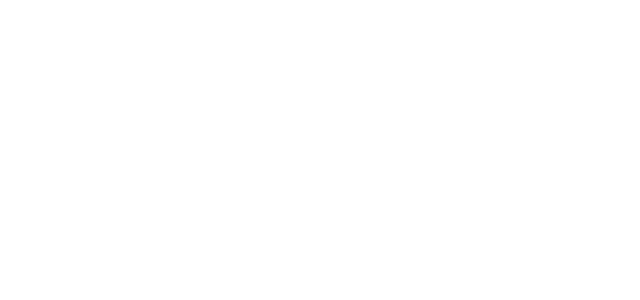
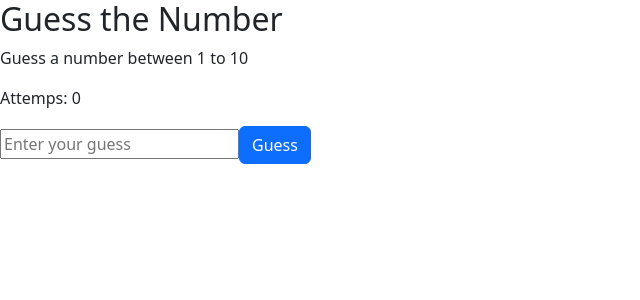
Before and after one commit to natekrth/guessing-game, a React (Create React App) app in the folder frontend/: page /home in a window 1280 px wide. Before the commit this address had no page. Shown: the top 300 px of the page, without its empty margins (0-640 px from the left). Built offline with nearby package versions, Linux system fonts and the light colour scheme.

Commit message:
implement home page where we play guessing game

```diff
--- a/frontend/package.json
+++ b/frontend/package.json
@@ -6,7 +6,9 @@
     "@testing-library/jest-dom": "^5.17.0",
     "@testing-library/react": "^13.4.0",
     "@testing-library/user-event": "^13.5.0",
+    "bootstrap": "^5.3.3",
     "react": "^18.2.0",
+    "react-bootstrap": "^2.10.1",
     "react-dom": "^18.2.0",
     "react-router-dom": "^6.22.2",
     "react-scripts": "5.0.1",
--- a/frontend/src/App.js
+++ b/frontend/src/App.js
@@ -1,5 +1,5 @@
 import React, { useState, createContext } from 'react';
-import { BrowserRouter, Route, Routes } from "react-router-dom";
+import { Route, Routes, Navigate } from "react-router-dom";
 
 import Home from "./pages/home/Home";
 import Login from './pages/login/Login';
@@ -7,12 +7,25 @@
 const UserStateContext = createContext();
 
 function App() {
+    const [userState, setUserState] = useState(null); // Initial state is null
+
+    // Function to handle login and set userState with token
+    const handleLogin = (token) => {
+        setUserState(token);
+    };
+
+    console.log(userState);
+
     return (
-        <Routes>
-            <Route path="/" element={<Home/>}></Route>
-            <Route path="/login" element={<Login/>}></Route>
-        </Routes>
+        <UserStateContext.Provider value={{ userState, handleLogin }}>
+            <Routes>
+                <Route path="/" element={<Login handleLogin={handleLogin} />} />
+                <Route path="/home" element={<Home />} />
+                <Route path="*" element={<Navigate to="/" />} />
+            </Routes>
+        </UserStateContext.Provider>
     );
 }
 
+export { UserStateContext };
 export default App;
--- a/frontend/src/index.js
+++ b/frontend/src/index.js
@@ -4,6 +4,7 @@
 import App from './App';
 import reportWebVitals from './reportWebVitals';
 import { BrowserRouter } from "react-router-dom";
+import 'bootstrap/dist/css/bootstrap.css';
 
 const root = ReactDOM.createRoot(document.getElementById('root'));
 root.render(
--- a/frontend/src/pages/home/Home.jsx
+++ b/frontend/src/pages/home/Home.jsx
@@ -1,9 +1,76 @@
-import React from 'react'
+import React, { useState, useContext } from "react";
+import { useNavigate } from "react-router-dom";
+import { UserStateContext } from "../../App";
+import Button from 'react-bootstrap/Button';
 
-const Home = () => {
+function Home() {
+  const { userState } = useContext(UserStateContext);
+  const [guess, setGuess] = useState("");
+  const [message, setMessage] = useState("");
+  const [attempt, setAttempt] = useState(0);
+  const navigate = useNavigate();
+
+  const handleChange = (event) => {
+    setGuess(event.target.value);
+  };
+
+  const handleSubmit = async (event) => {
+    event.preventDefault();
+
+    const guessedNumber = parseInt(guess);
+    if (isNaN(guessedNumber)) {
+      setMessage("Please enter a valid number.");
+      return;
+    }
+
+    try {
+      const response = await fetch("http://localhost:8080/guess", {
+        method: "POST",
+        headers: {
+          "Content-Type": "application/json",
+          "Authorization": `Bearer ${userState}`, // Include the token in the Authorization header
+        },
+        body: JSON.stringify({ guess: guessedNumber }),
+      });
+
+      if (response.status === 401) {
+        navigate("/"); // Navigate back to the login page if the token is invalid
+        return;
+      }
+
+      // Read the response body only once and store it in a variable
+      const responseData = await response.json();
+
+      if (response.status === 200 | response.status === 201) {
+        setMessage(responseData.message);
+        setAttempt(responseData.attempt);
+      } else {
+        setMessage(responseData.error);
+      }
+    } catch (error) {
+      console.error("Error:", error);
+      setMessage("An error occurred while processing your guess.");
+    }
+  };
+
   return (
-    <div>Home</div>
-  )
+    <div>
+      <h2>Guess the Number</h2>
+      <p>Guess a number between 1 to 10</p>
+      <p>Attemps: {attempt}</p>
+      <form onSubmit={handleSubmit}>
+        <input
+          type="text"
+          value={guess}
+          onChange={handleChange}
+          placeholder="Enter your guess"
+          required
+        />
+        <button type="submit" class="btn btn-primary">Guess</button>
+      </form>
+      <p>{message}</p>
+    </div>
+  );
 }
 
-export default Home
+export default Home;
--- a/frontend/src/pages/login/Login.jsx
+++ b/frontend/src/pages/login/Login.jsx
@@ -1,7 +1,7 @@
 import React, { useState } from "react";
 import { useNavigate } from "react-router-dom";
 
-function Login() {
+function Login({ handleLogin }) {
   const [username, setUsername] = useState("");
   const [password, setPassword] = useState("");
   const [notify, setNotify] = useState("");
@@ -26,13 +26,14 @@
         },
         body: JSON.stringify({ username, password })
       });
-      // console.log(response);
+
       if (response.status === 409 || response.status === 401 || response.status === 404) {
         setNotify("Login Failed");
         resetNotifyAfterDelay();
-      }
-      if (response.status === 200) {
-        navigate("/")
+      } else if (response.status === 200) {
+        const data = await response.json();
+        handleLogin(data.token); // Update userState with token
+        navigate("/home"); // Redirect to Home page
       }
     } catch (error) {
       setNotify("Failed to login. Please try again.");
```
Also changed, not shown: 1 other file (tests, documents, lock files or other folders).
